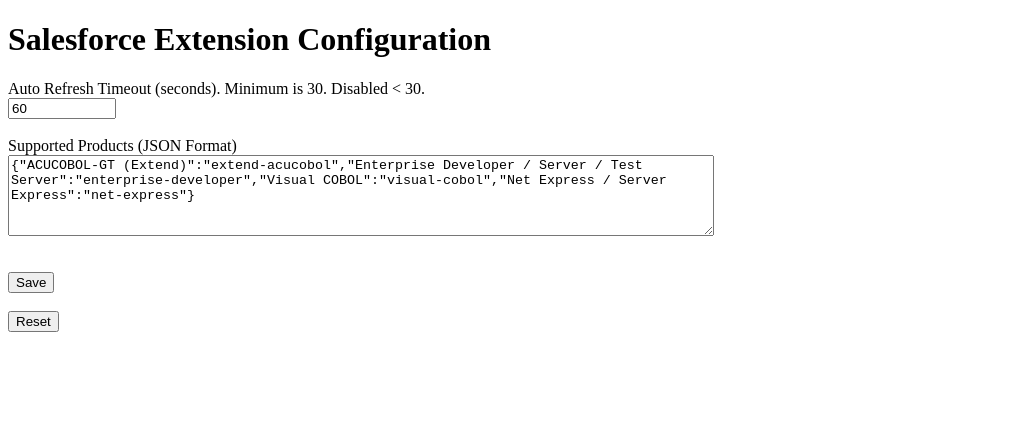
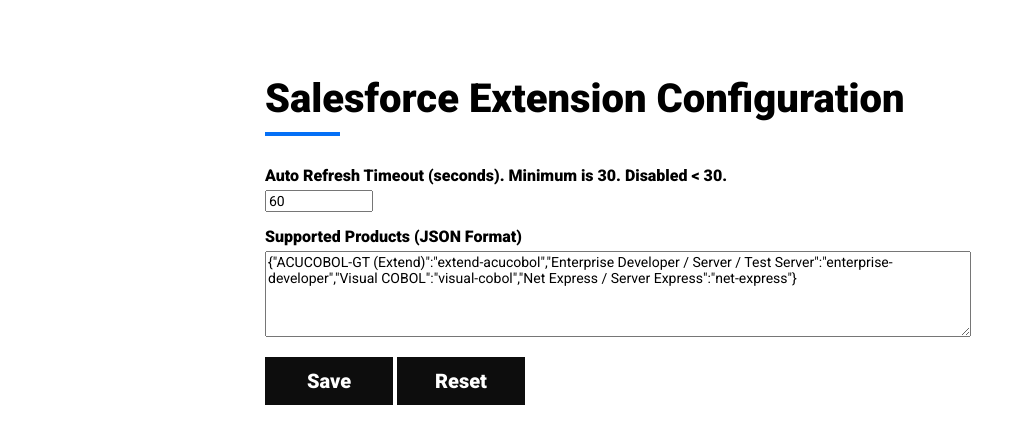
Before and after one commit to UNiXMIT/UNiXSF, a browser extension: page config.html in a window 1280 px wide. Shown: the whole page, without its empty margins (0-1026 px from the left). Drawn offline with Linux system fonts and the light colour scheme.

Commit message:
Update CSS

```diff
--- a/config.css
+++ b/config.css
@@ -1,4 +1,67 @@
-label {display:block;}
-textarea { display:block;}
+@import url('https://fonts.googleapis.com/css?family=Roboto:400,900');
+
+html {
+    scroll-behavior: smooth;
+}
+
+body
+{
+  margin: 0;
+  padding: 0;
+}
+
+#Main {
+    width: 750px;
+    margin: 75px auto;
+}
+
+h1 {
+    font-family: 'Roboto', sans-serif;
+    font-weight: 900;
+    font-size: 40px;
+}
+
+h1:after {
+    width: 75px;
+    border-bottom: 4px solid #0570F6;
+    display: block;
+    content: '';
+    margin-top: 10px;
+    margin-bottom: 30px;
+}
+
+label {
+    font-family: 'Roboto', sans-serif;
+    font-weight: bold;
+    font-size: 16px;
+    margin-top: 15px;
+    margin-bottom: 5px;
+    display:block;
+}
+
+input { font-family: 'Roboto', sans-serif; font-size: 14px; }
+
+textarea { display:block; font-family: 'Roboto', sans-serif; font-size: 14px; }
+
 #timeout { width:100px;}
+
 #products { width:700px;}
+
+button {
+    font-size: 20px;
+    font-family: 'Roboto', sans-serif;
+    font-weight: 600;
+    line-height: 1rem;
+    padding: 15px;
+    background: #0d0d0d;
+    color: white;
+    margin: 20px auto 0;
+    display: inline;
+    width: 8rem;
+    text-align: center;
+    border: 1px solid #0d0d0d;
+    transition: color 300ms, background 300ms;
+    text-decoration: none;
+}
+
+button:hover { background: white; color: #0d0d0d; cursor: pointer; }
--- a/config.html
+++ b/config.html
@@ -1,20 +1,24 @@
 <!DOCTYPE html>
 <html>
 <head>
+    <link rel="stylesheet" type="text/css" href="config.css">
+    <link rel="stylesheet" href="https://use.fontawesome.com/releases/v5.5.0/css/all.css" integrity="sha384-B4dIYHKNBt8Bc12p+WXckhzcICo0wtJAoU8YZTY5qE0Id1GSseTk6S+L3BlXeVIU" crossorigin="anonymous">
     <title>Salesforce Extension Configuration</title>
     <link rel="stylesheet" type="text/css" href="config.css" />
 </head>
 <body>
+  <div id="Main">
     <h1>Salesforce Extension Configuration</h1>
     <label for="timeout">Auto Refresh Timeout (seconds). Minimum is 30. Disabled < 30.</label>
-  <input type="number" id="timeout" name="timeout" min="30"></br></br>
+      <input type="number" id="timeout" name="timeout" min="30">
     <label for="procucts">Supported Products (JSON Format)</label>
-  <textarea name="products" id="products" rows="5">'{"AcuCOBOL":"extend-acucobol", "Enterprise Developer":"enterprise-developer", "Visual COBOL":"visual-cobol", "Net Express":"net-express"}'</textarea></br></br>
+      <textarea name="products" id="products" rows="5">'{"AcuCOBOL":"extend-acucobol", "Enterprise Developer":"enterprise-developer", "Visual COBOL":"visual-cobol", "Net Express":"net-express"}'</textarea>
 
     <div id="status"></div>
-<button id="save">Save</button></br></br>
+    <button id="save">Save</button>
     <button id="reset">Reset</button>
 
     <script src="config.js"></script>
+  </div>
 </body>
 </html>
```
Lines whose indentation alone changed are shown as unchanged.
